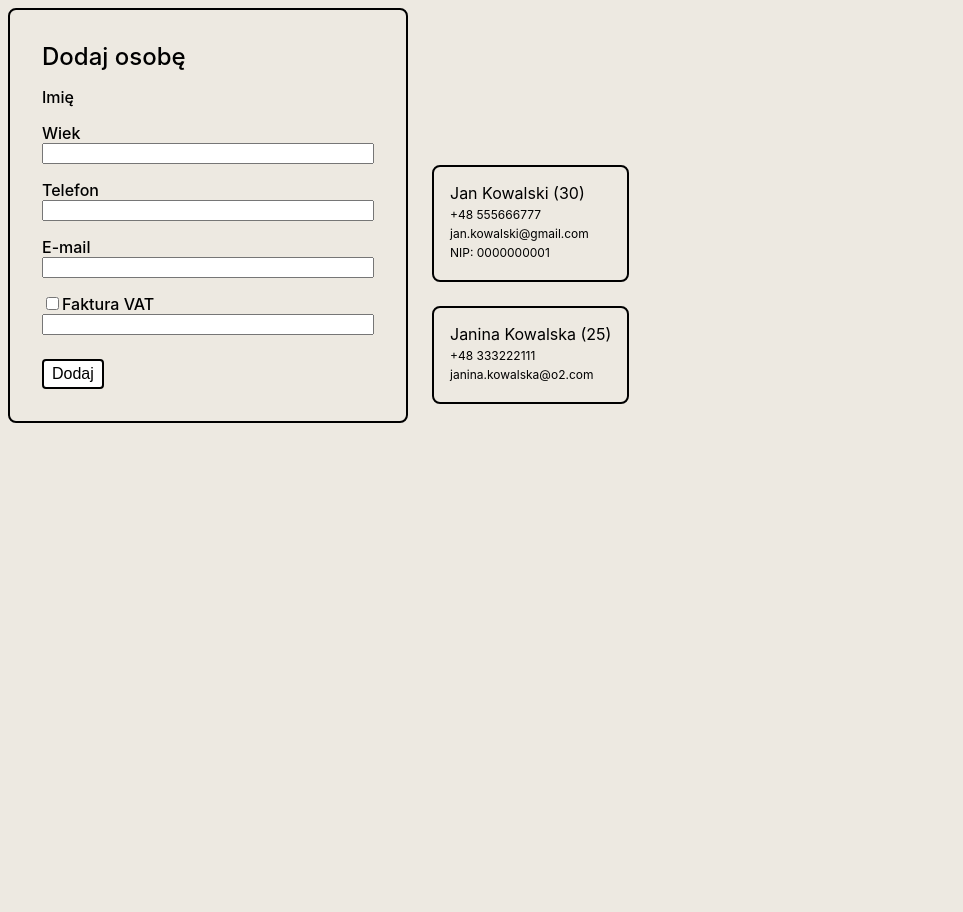
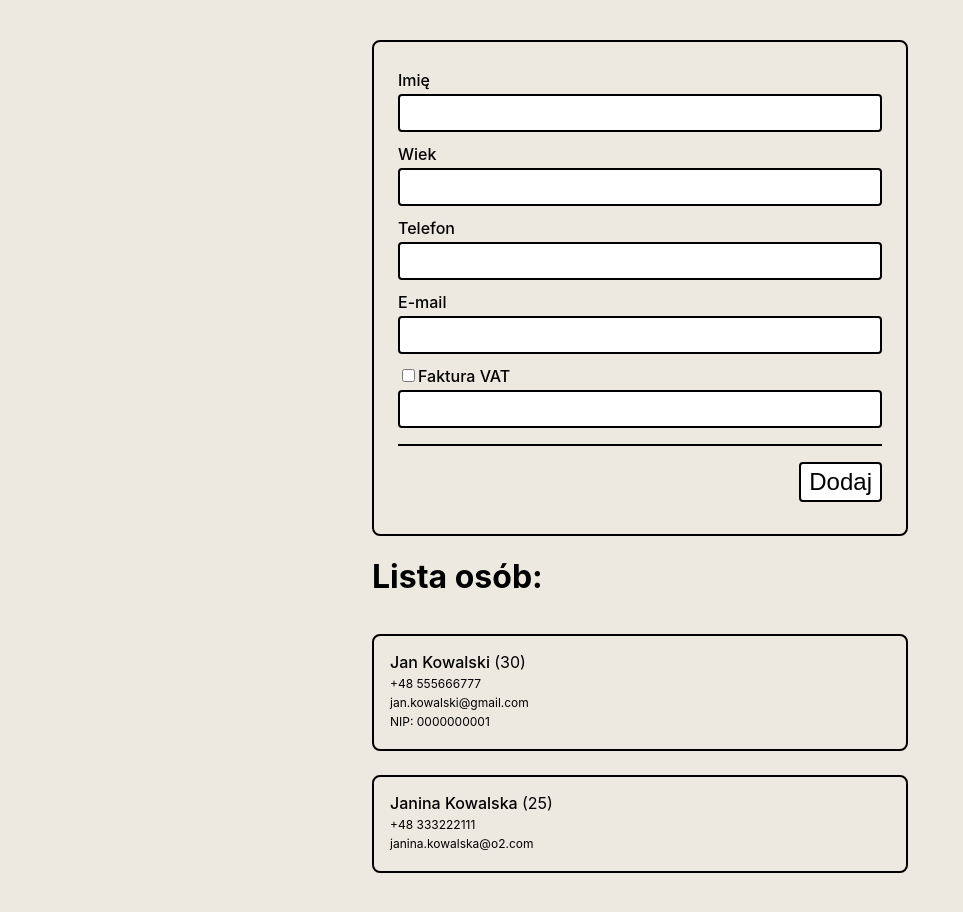
Before and after one commit to Jak-zaczac-programowac/zrozumiecreact-react-hook-form, a React (Vite) app: page / in a window 1280 px wide. Shown: the top 912 px of the page, without its empty margins (0-963 px from the left). Before the commit the page ends 800 px from the top, so only its background shows below. Built offline with nearby package versions, Linux system fonts and the light colour scheme.

Commit message:
Change styles

```diff
--- a/src/App.css
+++ b/src/App.css
@@ -0,0 +1,7 @@
+.container {
+    display: flex;
+    flex-direction: column;
+    max-width: 600px;
+    padding: 32px;
+    margin: 0 auto;
+}
--- a/src/App.jsx
+++ b/src/App.jsx
@@ -1,11 +1,11 @@
 import { useState } from "react";
-import "./App.css";
 import { Form } from "./components/Form";
 import { List } from "./components/List";
 
+import "./App.css";
+
 const initialPeople = [
     {
-        id: 1,
         name: "Jan Kowalski",
         age: 30,
         tel: "+48 555666777",
@@ -13,7 +13,6 @@ const initialPeople = [
         nip: "0000000001",
     },
     {
-        id: 2,
         name: "Janina Kowalska",
         age: 25,
         tel: "+48 333222111",
@@ -25,14 +24,14 @@ function App() {
     const [people, setPeople] = useState(initialPeople);
 
     return (
-        <>
+        <div className="container">
             <Form
                 onAddPerson={(person) =>
                     setPeople((prevPeople) => [...prevPeople, person])
                 }
             />
             <List data={people} />
-        </>
+        </div>
     );
 }
 
--- a/src/components/Form.css
+++ b/src/components/Form.css
@@ -1,10 +1,9 @@
 form {
     display: inline-block;
     border: solid 2px;
-    padding: 32px;
+    padding: 16px 24px;
     border-radius: 8px;
     font-weight: 500;
-    width: 400px;
 }
 
 form span {
@@ -13,10 +12,26 @@ form span {
     margin-bottom: 16px;
 }
 
-.field {
+label {
+    display: block;
+    margin: 12px 0 4px;
+}
+
+input:not([type="checkbox"]) {
+    display: block;
+    width: 100%;
+    padding: 8px;
+    font-size: 16px;
+    border-radius: 4px;
+    border: solid 2px;
+}
+
+.footer {
     display: flex;
-    flex-direction: column;
-    margin-bottom: 16px;
+    justify-content: flex-end;
+    border-top: solid 2px;
+    padding-top: 8px;
+    margin: 16px 0 16px;
 }
 
 button {
@@ -24,7 +39,13 @@ button {
     border: solid 2px;
     border-radius: 4px;
     padding: 4px 8px;
-    font-size: 16px;
+    font-size: 24px;
     cursor: pointer;
     margin-top: 8px;
 }
+
+.error {
+    font-size: 14px;
+    margin: 4px 0;
+    color: #c31919;
+}
--- a/src/components/Form.jsx
+++ b/src/components/Form.jsx
@@ -3,30 +3,27 @@ import "./Form.css";
 export function Form({ onAddPerson }) {
     return (
         <form>
-            <span>Dodaj osobę</span>
-            <div className="field">
-                <label htmlFor="name">Imię</label>
+            <label htmlFor="name">Imię</label>
+            <input />
+
+            <label htmlFor="age">Wiek</label>
+            <input type="number" />
+
+            <label htmlFor="tel">Telefon</label>
+            <input type="tel" />
+
+            <label htmlFor="email">E-mail</label>
+            <input type="email" />
+
+            <label htmlFor="isInvoiceRequired">
+                <input type="checkbox" />
+                Faktura VAT
+            </label>
+            <input />
+
+            <div className="footer">
+                <button>Dodaj</button>
             </div>
-            <div className="field">
-                <label htmlFor="age">Wiek</label>
-                <input type="number" />
-            </div>
-            <div className="field">
-                <label htmlFor="age">Telefon</label>
-                <input type="tel" />
-            </div>
-            <div className="field">
-                <label htmlFor="age">E-mail</label>
-                <input type="email" />
-            </div>
-            <div className="field">
-                <div>
-                    <input type="checkbox" />
-                    <label htmlFor="hasInvoice">Faktura VAT</label>
-                </div>
-                <input />
-            </div>
-            <button>Dodaj</button>
         </form>
     );
 }
--- a/src/components/List.css
+++ b/src/components/List.css
@@ -1,11 +1,10 @@
 ul {
     display: inline-block;
     padding: 0;
-    margin: 24px;
     list-style-type: none;
 }
 
-.item {
+.person {
     display: block;
     border: solid 2px;
     padding: 16px;
@@ -13,9 +12,17 @@ ul {
     margin-bottom: 24px;
 }
 
-.item-tel,
-.item-email,
-.item-nip {
+.person-name {
+    font-weight: 500;
+}
+
+.person-age {
+    font-weight: 400;
+}
+
+.person-tel,
+.person-email,
+.person-nip {
     display: block;
     font-size: 12px;
     margin: 4px 0;
--- a/src/components/List.jsx
+++ b/src/components/List.jsx
@@ -2,19 +2,25 @@ import "./List.css";
 
 export function List({ data }) {
     return (
+        <>
+            <h1>Lista osób:</h1>
             <ul>
-            {data.map((item) => (
-                <li key={item.id} className="item">
-                    <span className="item-name">
-                        {item.name} <span className="age">({item.age})</span>
+                {data.map((person) => (
+                    <li key={person.tel} className="person">
+                        <span className="person-name">
+                            {person.name}{" "}
+                            <span className="person-age">({person.age})</span>
                         </span>
-                    <span className="item-tel">{item.tel}</span>
-                    <span className="item-email">{item.email}</span>
-                    {item.nip && (
-                        <span className="item-nip">NIP: {item.nip}</span>
+                        <span className="person-tel">{person.tel}</span>
+                        <span className="person-email">{person.email}</span>
+                        {person.nip && (
+                            <span className="person-nip">
+                                NIP: {person.nip}
+                            </span>
                         )}
                     </li>
                 ))}
             </ul>
+        </>
     );
 }
```
Lines whose indentation alone changed are shown as unchanged.
